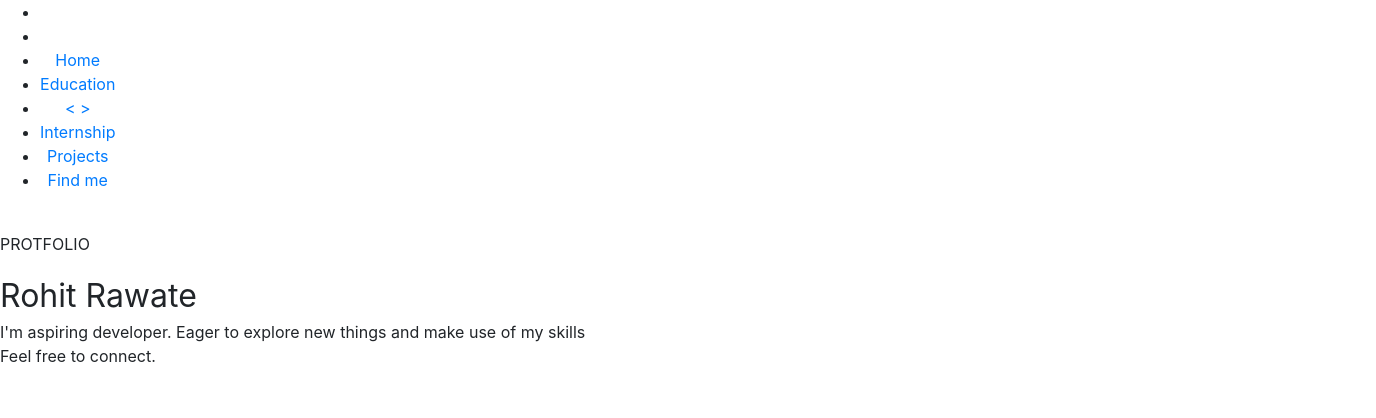
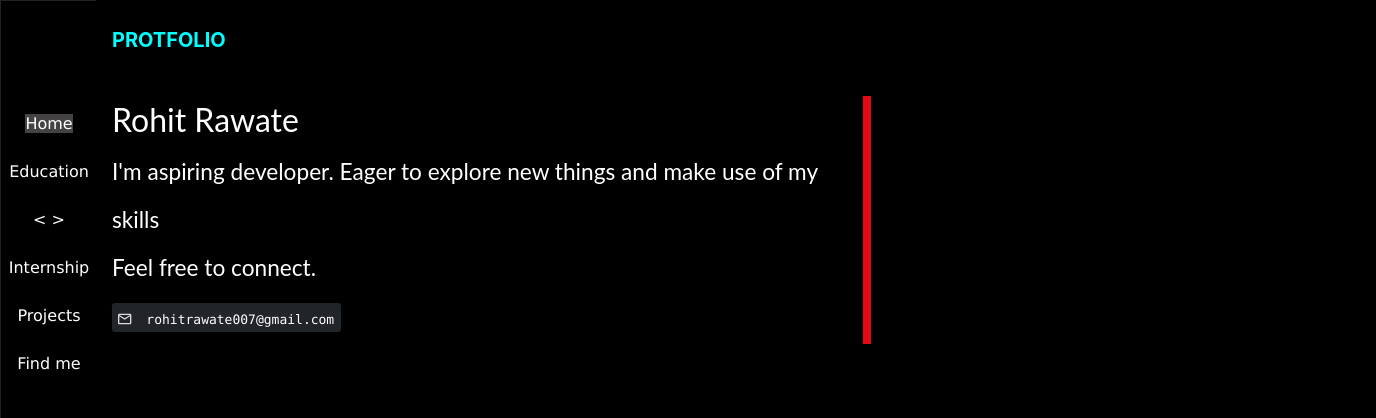
Before and after one commit to rohitrawate/Portfolio, a plain HTML site: page index.html in a window 1280 px wide. Shown: the top 418 px of the page, 1376 px wide, since content can reach past the window. Drawn offline with nearby package versions, Linux system fonts and the light colour scheme.

Commit message:
Update index.html

```diff
--- a/index.html
+++ b/index.html
@@ -9,7 +9,7 @@
 	 <script src="https://maxcdn.bootstrapcdn.com/bootstrap/4.5.2/js/bootstrap.min.js"></script>
 	 <script src="https://ajax.googleapis.com/ajax/libs/jquery/3.5.1/jquery.min.js"></script>
 
-	 <link rel="stylesheet" type="text/css" href="Styles.css">
+	 <link rel="stylesheet" type="text/css" href="style.css">
 
 </head>
 
```
